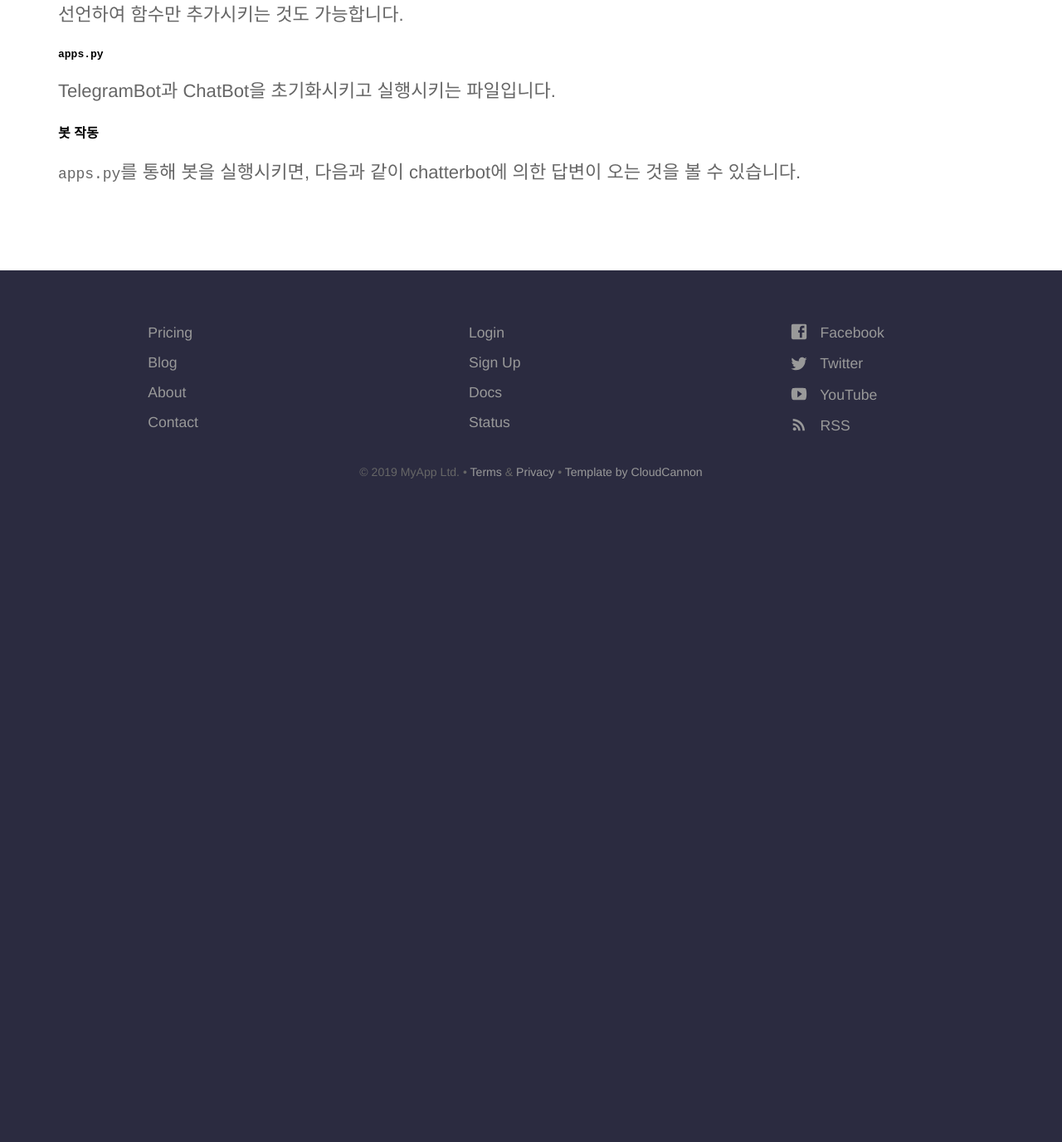
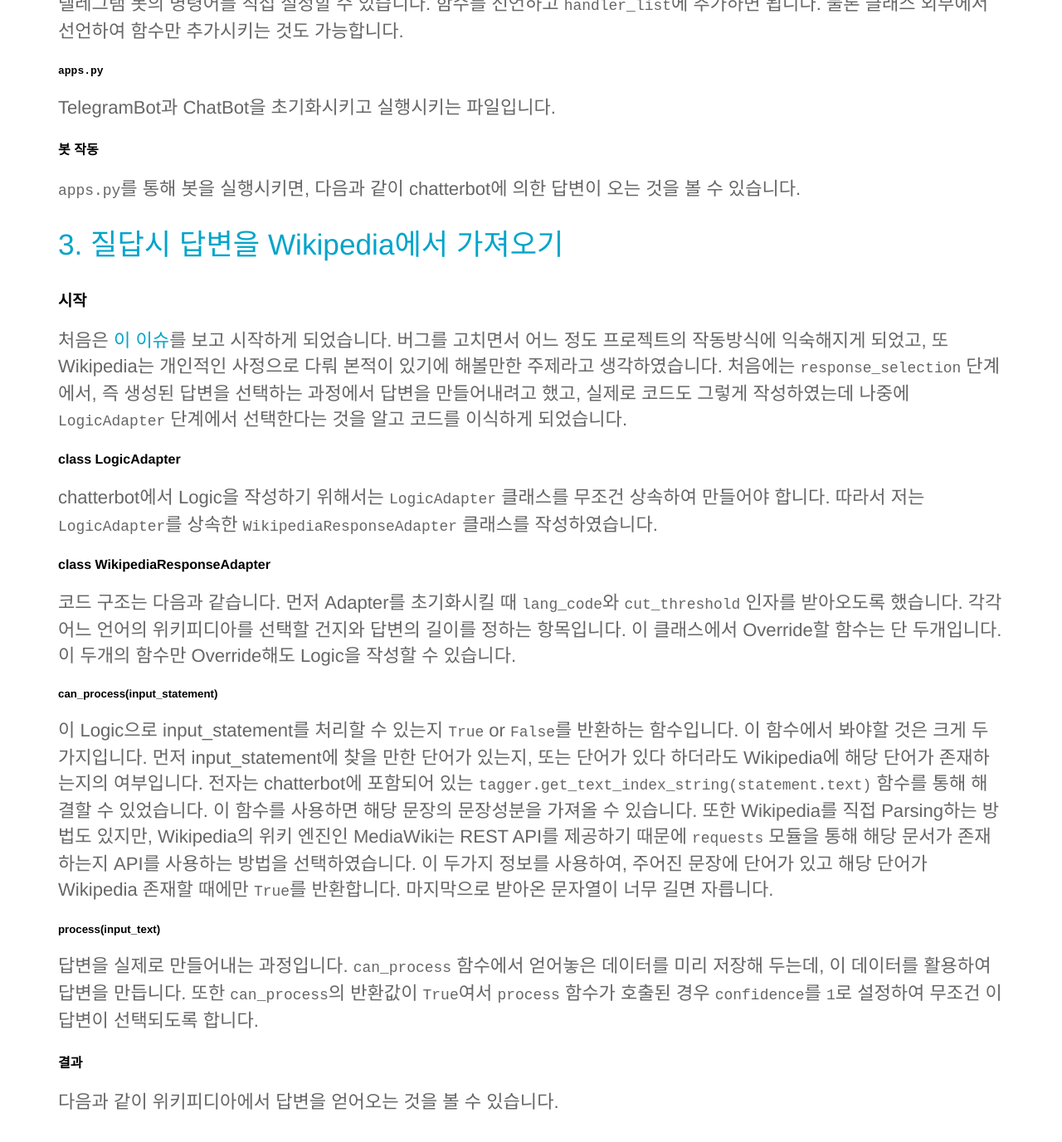
Before and after one commit to 19-1-skku-oss/2019-1-OSS-L3, a Jekyll site: the page built from _posts/2019-06-10-프로젝트-개선-과정-소개.md, in a window 1280 px wide and 1400 px high, scrolled down 2028 px. Shown: the top 1377 px of the window at 83% size. Built offline with Jekyll 4.4.1, drawn with Linux system fonts in a browser that asks for light colours; before the commit the page ends 2658 px from its top, so only the background shows below that; some of the changed text lies outside the part shown.

Commit message:
프로젝트 개선 과정 소개 추가

```diff
--- a/_posts/2019-06-10-프로젝트-개선-과정-소개.md
+++ b/_posts/2019-06-10-프로젝트-개선-과정-소개.md
@@ -5,8 +5,10 @@
 date: 2019-06-10
 ---
 
+이 문서에서는 프로그램의 개선 과정에 대해 설명합니다.
+
 ## 프로젝트 개선 과정
-원 프로젝트의 이슈 목록을 보다 보면 사용자들이 프로젝트에 대해 개선 요청을 하곤 합니다. 이러한 이슈 중 관심이 가고, 난이도가 낮은 것들을 골라 코드를 작성하여 프로젝트에 기능을 추가해 나갔습니다. 이 문서에서는 그 과정에 대해 설명하도록 하겠습니다.
+원 프로젝트의 이슈 목록을 보다 보면 사용자들이 프로젝트에 대해 개선 요청을 하곤 합니다. 이러한 이슈 중 관심이 가고, 난이도가 낮은 것들을 골라 코드를 작성하여 프로젝트에 기능을 추가해 나갔습니다.
 
 ## [1. export_data 함수에서 중복 데이터 제거](https://github.com/19-1-skku-oss/2019-1-OSS-L3/pull/9)
 
@@ -51,3 +53,23 @@
 
 #### 봇 작동
 `apps.py`를 통해 봇을 실행시키면, 다음과 같이 chatterbot에 의한 답변이 오는 것을 볼 수 있습니다.
+
+## [3. 질답시 답변을 Wikipedia에서 가져오기](https://github.com/19-1-skku-oss/2019-1-OSS-L3/pull/49)
+
+### 시작
+처음은 [이 이슈](https://github.com/gunthercox/ChatterBot/issues/1742)를 보고 시작하게 되었습니다. 버그를 고치면서 어느 정도 프로젝트의 작동방식에 익숙해지게 되었고, 또 Wikipedia는 개인적인 사정으로 다뤄 본적이 있기에 해볼만한 주제라고 생각하였습니다. 처음에는 `response_selection` 단계에서, 즉 생성된 답변을 선택하는 과정에서 답변을 만들어내려고 했고, 실제로 코드도 그렇게 작성하였는데 나중에 `LogicAdapter` 단계에서 선택한다는 것을 알고 코드를 이식하게 되었습니다.
+
+#### class LogicAdapter
+chatterbot에서 Logic을 작성하기 위해서는 `LogicAdapter` 클래스를 무조건 상속하여 만들어야 합니다. 따라서 저는 `LogicAdapter`를 상속한 `WikipediaResponseAdapter` 클래스를 작성하였습니다.
+
+#### class WikipediaResponseAdapter
+코드 구조는 다음과 같습니다. 먼저 Adapter를 초기화시킬 때 `lang_code`와 `cut_threshold` 인자를 받아오도록 했습니다. 각각 어느 언어의 위키피디아를 선택할 건지와 답변의 길이를 정하는 항목입니다. 이 클래스에서 Override할 함수는 단 두개입니다. 이 두개의 함수만 Override해도 Logic을 작성할 수 있습니다.
+
+##### can_process(input_statement)
+이 Logic으로 input_statement를 처리할 수 있는지 `True` or `False`를 반환하는 함수입니다. 이 함수에서 봐야할 것은 크게 두 가지입니다. 먼저 input_statement에 찾을 만한 단어가 있는지, 또는 단어가 있다 하더라도 Wikipedia에 해당 단어가 존재하는지의 여부입니다. 전자는 chatterbot에 포함되어 있는 `tagger.get_text_index_string(statement.text)` 함수를 통해 해결할 수 있었습니다. 이 함수를 사용하면 해당 문장의 문장성분을 가져올 수 있습니다. 또한 Wikipedia를 직접 Parsing하는 방법도 있지만, Wikipedia의 위키 엔진인 MediaWiki는 REST API를 제공하기 때문에 `requests` 모듈을 통해 해당 문서가 존재하는지 API를 사용하는 방법을 선택하였습니다. 이 두가지 정보를 사용하여, 주어진 문장에 단어가 있고 해당 단어가 Wikipedia 존재할 때에만 `True`를 반환합니다. 마지막으로 받아온 문자열이 너무 길면  자릅니다.
+
+##### process(input_text)
+답변을 실제로 만들어내는 과정입니다. `can_process` 함수에서 얻어놓은 데이터를 미리 저장해 두는데, 이 데이터를 활용하여 답변을 만듭니다. 또한 `can_process`의 반환값이 `True`여서 `process` 함수가 호출된 경우 `confidence`를 `1`로 설정하여 무조건 이 답변이 선택되도록 합니다.
+
+#### 결과
+다음과 같이 위키피디아에서 답변을 얻어오는 것을 볼 수 있습니다.
```
